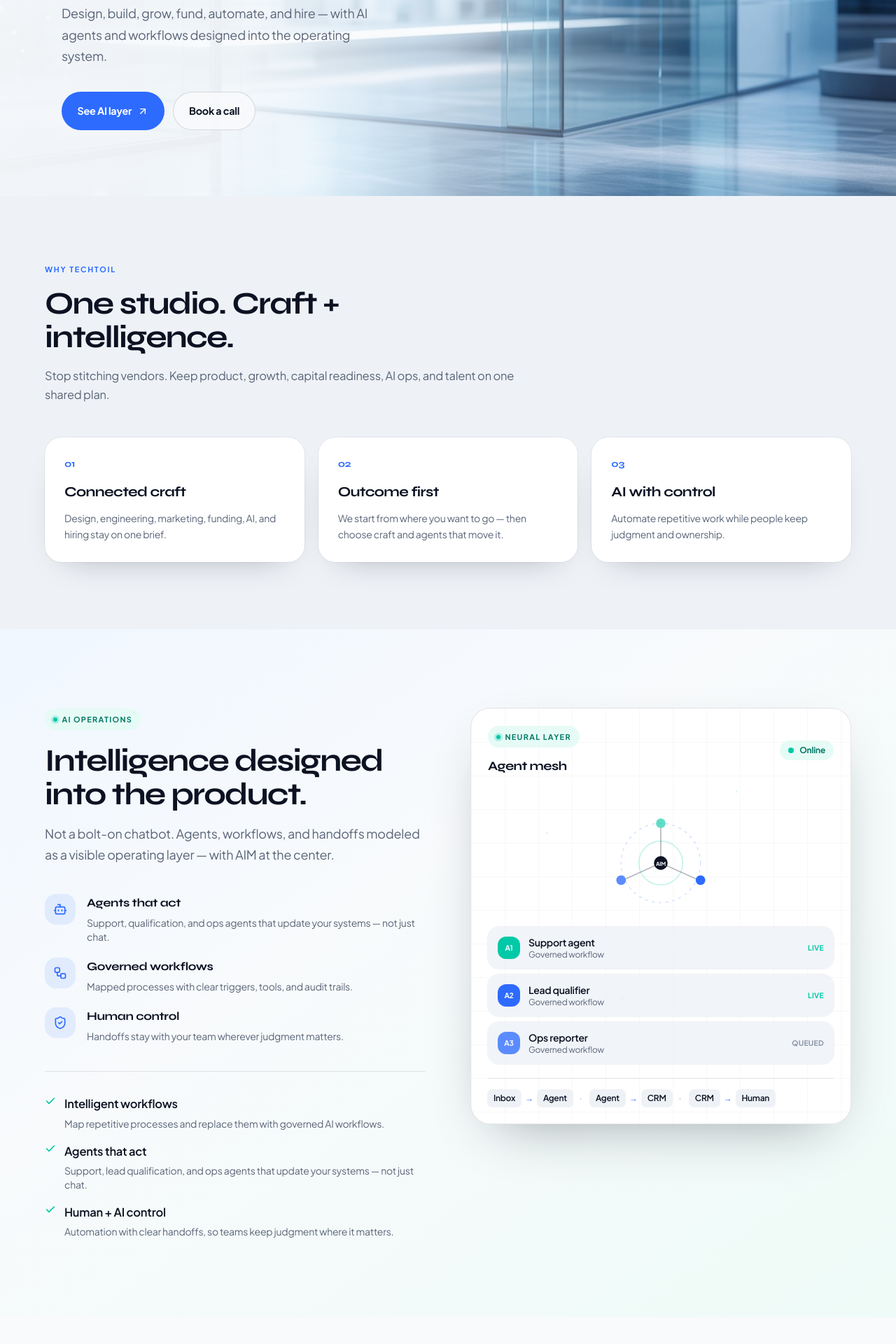
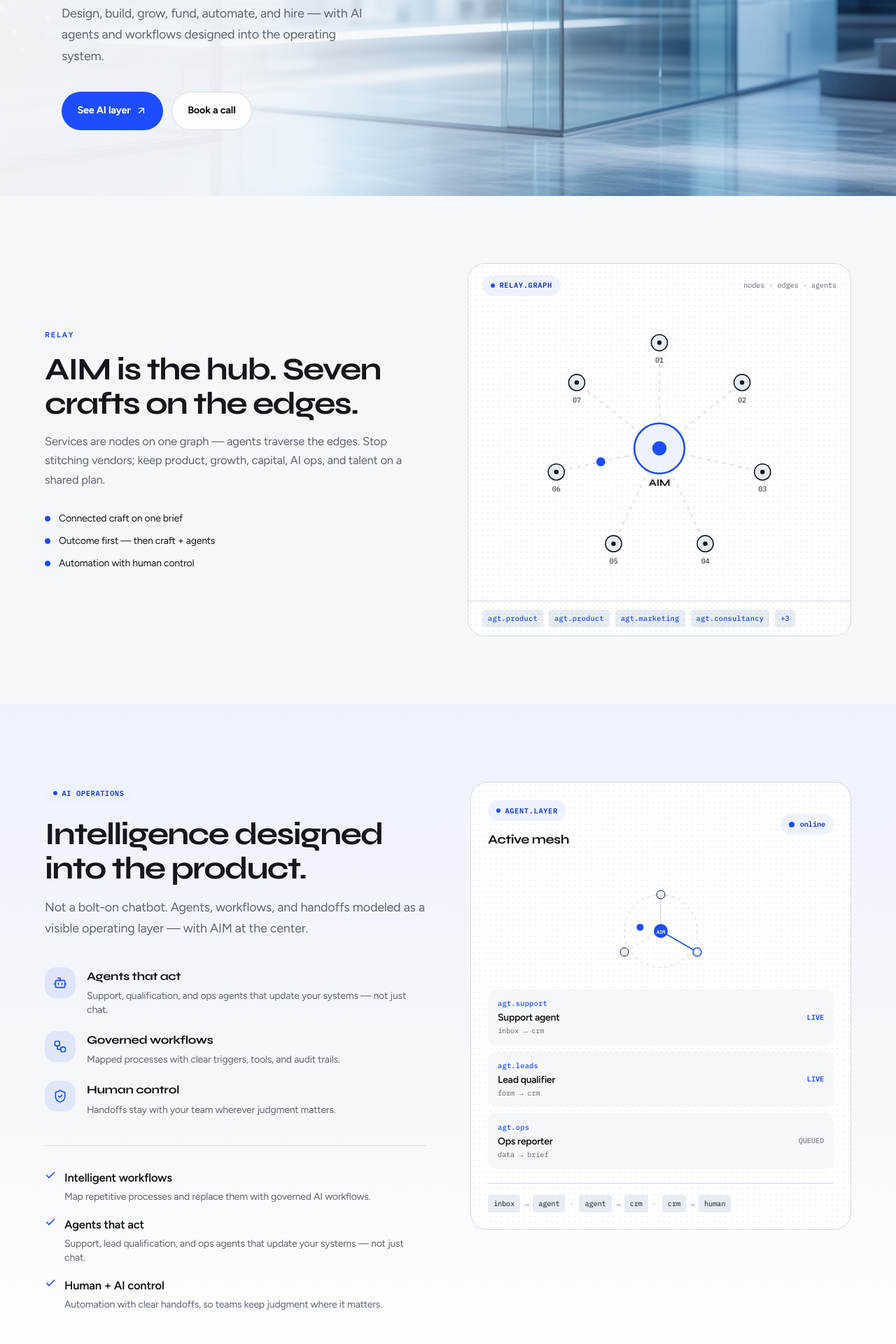
Before and after one commit to itexperts-ai/techtoil-web, a React (Vite) app: page / in a window 1280 px wide. Shown: the part 520-2440 px from the top of the page at 70% size. Built offline with nearby package versions, Linux system fonts and the light colour scheme.

Commit message:
Apply Cobalt Relay graph craft to the Orbit AI site.
Add AIM hub relay graph, flat cobalt tokens, Figtree/Plex Mono, hub-node logo, and intake→deliver rail.

Co-authored-by: Cursor <cursoragent@cursor.com>

```diff
--- a/index.html
+++ b/index.html
@@ -11,7 +11,7 @@
     <link rel="preconnect" href="https://fonts.googleapis.com" />
     <link rel="preconnect" href="https://fonts.gstatic.com" crossorigin />
     <link
-      href="https://fonts.googleapis.com/css2?family=Plus+Jakarta+Sans:wght@400;500;600;700&family=Syne:wght@600;700;800&display=swap"
+      href="https://fonts.googleapis.com/css2?family=Figtree:wght@400;500;600;700&family=IBM+Plex+Mono:wght@400;500;600&family=Syne:wght@600;700;800&display=swap"
       rel="stylesheet"
     />
     <title>Techtoil — From Vision to Execution</title>
--- a/src/components/ai/AiOrbitPanel.tsx
+++ b/src/components/ai/AiOrbitPanel.tsx
@@ -1,56 +1,55 @@
 import { motion } from 'framer-motion'
 
 const agents = [
-  { id: 'A1', name: 'Support agent', status: 'Live', color: '#00C9A7' },
-  { id: 'A2', name: 'Lead qualifier', status: 'Live', color: '#2D6BFF' },
-  { id: 'A3', name: 'Ops reporter', status: 'Queued', color: '#5B8CFF' },
+  { id: 'agt.support', name: 'Support agent', status: 'live', edge: 'inbox → crm' },
+  { id: 'agt.leads', name: 'Lead qualifier', status: 'live', edge: 'form → crm' },
+  { id: 'agt.ops', name: 'Ops reporter', status: 'queued', edge: 'data → brief' },
 ]
 
 const flows = [
-  { from: 'Inbox', to: 'Agent', label: 'route' },
-  { from: 'Agent', to: 'CRM', label: 'write' },
-  { from: 'CRM', to: 'Human', label: 'handoff' },
+  { from: 'inbox', to: 'agent' },
+  { from: 'agent', to: 'crm' },
+  { from: 'crm', to: 'human' },
 ]
 
 export function AiOrbitPanel() {
   return (
-    <div className="relative overflow-hidden rounded-[1.75rem] border border-line bg-surface shadow-[0_30px_80px_-40px_rgba(12,18,34,0.45)]">
-      <div className="node-grid absolute inset-0 opacity-80" />
+    <div className="relative overflow-hidden rounded-[1.5rem] border border-line bg-paper">
+      <div className="node-grid absolute inset-0 opacity-60" />
       <div className="relative p-5 sm:p-6">
         <div className="flex items-center justify-between gap-3">
           <div>
-            <p className="ai-chip">Neural layer</p>
-            <p className="mt-3 font-display text-lg font-bold tracking-[-0.03em]">Agent mesh</p>
+            <p className="ai-chip">agent.layer</p>
+            <p className="mt-3 font-display text-lg font-bold tracking-[-0.03em]">Active mesh</p>
           </div>
-          <div className="flex items-center gap-2 rounded-full bg-ai-soft px-3 py-1.5 text-xs font-bold text-[#057a66]">
+          <div className="flex items-center gap-2 rounded-full bg-ai-soft px-3 py-1.5 font-mono text-[0.65rem] font-semibold text-accent-deep">
             <span className="relative flex h-2 w-2">
-              <span className="absolute inline-flex h-full w-full animate-ping rounded-full bg-ai opacity-60" />
-              <span className="relative inline-flex h-2 w-2 rounded-full bg-ai" />
+              <span className="absolute inline-flex h-full w-full animate-ping rounded-full bg-accent opacity-50" />
+              <span className="relative inline-flex h-2 w-2 rounded-full bg-accent" />
             </span>
-            Online
+            online
           </div>
         </div>
 
-        {/* Orbit diagram */}
-        <div className="relative mx-auto mt-8 h-44 w-full max-w-xs">
-          <svg viewBox="0 0 240 180" className="absolute inset-0 h-full w-full" aria-hidden>
-            <circle cx="120" cy="95" r="58" fill="none" stroke="rgba(45,107,255,0.2)" strokeWidth="1.5" strokeDasharray="4 6" />
-            <circle cx="120" cy="95" r="32" fill="none" stroke="rgba(0,201,167,0.25)" strokeWidth="1.5" />
-            <motion.circle
-              cx="120"
-              cy="37"
-              r="7"
-              fill="#00C9A7"
-              animate={{ opacity: [0.6, 1, 0.6] }}
-              transition={{ duration: 2.4, repeat: Infinity }}
-            />
-            <circle cx="178" cy="120" r="7" fill="#2D6BFF" />
-            <circle cx="62" cy="120" r="7" fill="#5B8CFF" />
-            <path d="M120 44V95M120 95L171 118M120 95L69 118" stroke="#0C1222" strokeWidth="1.5" strokeOpacity="0.35" />
-            <circle cx="120" cy="95" r="10" fill="#0C1222" />
-            <text x="120" y="99" textAnchor="middle" fill="#F8FAFC" fontSize="8" fontWeight="700">
+        <div className="relative mx-auto mt-8 h-40 w-full max-w-xs">
+          <svg viewBox="0 0 240 160" className="absolute inset-0 h-full w-full" aria-hidden>
+            <circle cx="120" cy="85" r="52" fill="none" stroke="#D3D9E2" strokeWidth="1.25" strokeDasharray="4 5" />
+            <line x1="120" y1="33" x2="120" y2="85" stroke="#D3D9E2" strokeWidth="1.25" />
+            <line x1="120" y1="85" x2="172" y2="115" stroke="#1E4DFF" strokeWidth="1.5" />
+            <line x1="120" y1="85" x2="68" y2="115" stroke="#D3D9E2" strokeWidth="1.25" strokeDasharray="4 5" />
+            <circle cx="120" cy="85" r="10" fill="#1E4DFF" />
+            <text x="120" y="89" textAnchor="middle" fill="#fff" fontSize="7" fontFamily="IBM Plex Mono, monospace" fontWeight="600">
               AIM
             </text>
+            <motion.circle
+              r="5"
+              fill="#1E4DFF"
+              animate={{ cx: [120, 172, 120, 68, 120], cy: [33, 115, 85, 115, 33] }}
+              transition={{ duration: 8, repeat: Infinity, ease: 'easeInOut' }}
+            />
+            <circle cx="120" cy="33" r="6" fill="#E7ECF3" stroke="#14171C" strokeWidth="1" />
+            <circle cx="172" cy="115" r="6" fill="#EEF2FF" stroke="#1E4DFF" strokeWidth="1.5" />
+            <circle cx="68" cy="115" r="6" fill="#E7ECF3" stroke="#14171C" strokeWidth="1" />
           </svg>
         </div>
 
@@ -58,22 +57,22 @@ export function AiOrbitPanel() {
           {agents.map((a, i) => (
             <motion.div
               key={a.id}
-              className="flex items-center justify-between rounded-2xl bg-bg/80 px-3.5 py-3 ring-1 ring-ink/5"
+              className="flex items-center justify-between rounded-xl bg-bg px-3.5 py-3"
               initial={{ opacity: 0, x: 12 }}
               whileInView={{ opacity: 1, x: 0 }}
               viewport={{ once: true }}
               transition={{ delay: i * 0.08 }}
             >
-              <div className="flex items-center gap-3">
-                <span className="flex h-8 w-8 items-center justify-center rounded-xl text-[0.65rem] font-bold text-white" style={{ background: a.color }}>
-                  {a.id}
-                </span>
-                <div>
-                  <p className="text-sm font-semibold tracking-[-0.02em]">{a.name}</p>
-                  <p className="text-xs text-mute">Governed workflow</p>
-                </div>
+              <div>
+                <p className="agt-tag">{a.id}</p>
+                <p className="mt-0.5 text-sm font-semibold tracking-[-0.02em]">{a.name}</p>
+                <p className="font-mono text-[0.65rem] text-mute">{a.edge}</p>
               </div>
-              <span className={`text-[0.65rem] font-bold uppercase tracking-wide ${a.status === 'Live' ? 'text-ai' : 'text-faint'}`}>
+              <span
+                className={`font-mono text-[0.65rem] font-semibold uppercase ${
+                  a.status === 'live' ? 'text-accent' : 'text-faint'
+                }`}
+              >
                 {a.status}
               </span>
             </motion.div>
@@ -82,11 +81,11 @@ export function AiOrbitPanel() {
 
         <div className="mt-5 flex flex-wrap items-center gap-2 border-t border-line pt-4">
           {flows.map((f, i) => (
-            <span key={f.label} className="inline-flex items-center gap-1.5 text-xs text-mute">
-              <span className="rounded-md bg-bg px-2 py-1 font-semibold text-ink ring-1 ring-ink/5">{f.from}</span>
+            <span key={`${f.from}-${f.to}`} className="inline-flex items-center gap-1.5 font-mono text-[0.65rem] text-mute">
+              <span className="rounded bg-well px-2 py-1 text-ink">{f.from}</span>
               <span className="text-accent">→</span>
-              <span className="rounded-md bg-bg px-2 py-1 font-semibold text-ink ring-1 ring-ink/5">{f.to}</span>
-              {i < flows.length - 1 && <span className="mx-1 text-faint">·</span>}
+              <span className="rounded bg-well px-2 py-1 text-ink">{f.to}</span>
+              {i < flows.length - 1 && <span className="text-faint">·</span>}
             </span>
           ))}
         </div>
--- /dev/null
+++ b/src/components/ai/AimRelayGraph.tsx
@@ -0,0 +1,94 @@
+import { motion } from 'framer-motion'
+import { services } from '../../data/services'
+
+/** AIM hub with seven service nodes + traversing agent */
+export function AimRelayGraph() {
+  const cx = 200
+  const cy = 170
+  const r = 118
+  const nodes = services.map((s, i) => {
+    const a = (Math.PI * 2 * i) / services.length - Math.PI / 2
+    return {
+      ...s,
+      x: cx + Math.cos(a) * r,
+      y: cy + Math.sin(a) * r,
+      tag: `agt.${s.id.split('-')[0]}`,
+    }
+  })
+
+  return (
+    <div className="relative overflow-hidden rounded-[1.5rem] border border-line bg-paper">
+      <div className="node-grid absolute inset-0 opacity-70" />
+      <div className="relative flex items-center justify-between px-4 pt-4 sm:px-5">
+        <p className="ai-chip">relay.graph</p>
+        <p className="font-mono text-[0.65rem] text-mute">nodes · edges · agents</p>
+      </div>
+      <svg viewBox="0 0 400 340" className="relative mx-auto h-auto w-full max-w-lg" role="img" aria-label="AIM hub connected to seven services">
+        {/* Edges */}
+        {nodes.map((n) => (
+          <line
+            key={`e-${n.id}`}
+            x1={cx}
+            y1={cy}
+            x2={n.x}
+            y2={n.y}
+            stroke="#D3D9E2"
+            strokeWidth="1.25"
+            strokeDasharray="4 5"
+          />
+        ))}
+
+        {/* Traversing agent on Design edge (index 0) */}
+        <motion.circle
+          r="5"
+          fill="#1E4DFF"
+          initial={{ cx, cy }}
+          animate={{
+            cx: [cx, nodes[0].x, cx, nodes[5].x, cx],
+            cy: [cy, nodes[0].y, cy, nodes[5].y, cy],
+          }}
+          transition={{ duration: 8, repeat: Infinity, ease: 'easeInOut' }}
+        />
+
+        {/* Service nodes */}
+        {nodes.map((n) => (
+          <g key={n.id}>
+            <a href={`#${n.id}`}>
+              <circle cx={n.x} cy={n.y} r="9" fill="#E7ECF3" stroke="#14171C" strokeWidth="1.25" />
+              <circle cx={n.x} cy={n.y} r="2.5" fill="#14171C" />
+              <text
+                x={n.x}
+                y={n.y + 22}
+                textAnchor="middle"
+                className="fill-ink"
+                style={{ fontSize: 8, fontFamily: 'IBM Plex Mono, monospace' }}
+              >
+                {n.num}
+              </text>
+            </a>
+          </g>
+        ))}
+
+        {/* AIM hub */}
+        <circle cx={cx} cy={cy} r="28" fill="#EEF2FF" stroke="#1E4DFF" strokeWidth="2" />
+        <circle cx={cx} cy={cy} r="8" fill="#1E4DFF" />
+        <text
+          x={cx}
+          y={cy + 42}
+          textAnchor="middle"
+          style={{ fontSize: 11, fontWeight: 700, fontFamily: 'Syne, sans-serif', fill: '#14171C' }}
+        >
+          AIM
+        </text>
+      </svg>
+      <div className="flex flex-wrap gap-2 border-t border-line px-4 py-3 sm:px-5">
+        {nodes.slice(0, 4).map((n) => (
+          <span key={n.tag} className="agt-tag rounded bg-well px-2 py-1">
+            {n.tag}
+          </span>
+        ))}
+        <span className="agt-tag rounded bg-well px-2 py-1">+{nodes.length - 4}</span>
+      </div>
+    </div>
+  )
+}
--- a/src/components/forms/ConsultationForm.tsx
+++ b/src/components/forms/ConsultationForm.tsx
@@ -87,7 +87,7 @@ export function ConsultationForm() {
           outline: none;
         }
         .field:focus {
-          border-color: #2d6bff;
+          border-color: #1e4dff;
           background: #ffffff;
         }
       `}</style>
--- a/src/index.css
+++ b/src/index.css
@@ -1,25 +1,27 @@
 @import 'tailwindcss';
 
 /*
-  Orbit Studio — stylish AI-forward light system
-  Mist porcelain · cobalt signal · mint neural · Syne + Plus Jakarta
+  Cobalt Relay — AI workflow graph system
+  Cool field · flat cobalt signal · Syne + Figtree + IBM Plex Mono
 */
 @theme {
-  --color-bg: #eef2f7;
-  --color-paper: #f8fafc;
+  --color-bg: #f6f7f9;
+  --color-paper: #ffffff;
   --color-surface: #ffffff;
-  --color-ink: #0c1222;
-  --color-mute: #5a6578;
-  --color-faint: #8b95a8;
-  --color-line: rgba(12, 18, 34, 0.1);
-  --color-accent: #2d6bff;
-  --color-accent-bright: #5b8cff;
-  --color-accent-deep: #1a4fd6;
-  --color-ai: #00c9a7;
-  --color-ai-soft: #e6fbf6;
-  --color-dark: #0a0f1a;
+  --color-ink: #14171c;
+  --color-mute: #5e6670;
+  --color-faint: #8b929c;
+  --color-line: #d3d9e2;
+  --color-well: #e7ecf3;
+  --color-accent: #1e4dff;
+  --color-accent-bright: #4d72ff;
+  --color-accent-deep: #1436c4;
+  --color-ai: #1e4dff;
+  --color-ai-soft: #eef2ff;
+  --color-dark: #14171c;
   --font-display: 'Syne', sans-serif;
-  --font-sans: 'Plus Jakarta Sans', sans-serif;
+  --font-sans: 'Figtree', sans-serif;
+  --font-mono: 'IBM Plex Mono', ui-monospace, monospace;
 }
 
 @layer base {
@@ -30,15 +32,12 @@
   body {
     margin: 0;
     min-width: 320px;
-    background:
-      radial-gradient(ellipse 70% 45% at 90% -5%, rgba(45, 107, 255, 0.07), transparent 50%),
-      radial-gradient(ellipse 50% 35% at 0% 20%, rgba(0, 201, 167, 0.05), transparent 45%),
-      var(--color-bg);
+    background: var(--color-bg);
     color: var(--color-ink);
     font-family: var(--font-sans);
     font-size: 16.5px;
     line-height: 1.65;
-    letter-spacing: -0.015em;
+    letter-spacing: -0.012em;
     -webkit-font-smoothing: antialiased;
   }
 
@@ -47,7 +46,7 @@
   }
 
   ::selection {
-    background: color-mix(in oklab, var(--color-accent) 28%, white);
+    background: color-mix(in oklab, var(--color-accent) 22%, white);
   }
 }
 
@@ -56,16 +55,16 @@
     font-family: var(--font-display);
   }
 
+  .font-mono {
+    font-family: var(--font-mono);
+  }
+
   .band-dark {
-    background:
-      radial-gradient(ellipse 55% 60% at 85% 10%, rgba(45, 107, 255, 0.28), transparent 55%),
-      radial-gradient(ellipse 40% 45% at 10% 90%, rgba(0, 201, 167, 0.15), transparent 50%),
-      var(--color-dark);
+    background: var(--color-dark);
   }
 
   .band-ai {
-    background:
-      linear-gradient(145deg, #f0f7ff 0%, #f8fafc 40%, #eefbf7 100%);
+    background: linear-gradient(180deg, #eef2ff 0%, #f6f7f9 55%, #ffffff 100%);
   }
 
   .eyebrow {
@@ -100,9 +99,9 @@
   .hero-wash {
     background: linear-gradient(
       105deg,
-      rgba(248, 250, 252, 0.98) 0%,
-      rgba(248, 250, 252, 0.94) 34%,
-      rgba(248, 250, 252, 0.55) 55%,
+      rgba(246, 247, 249, 0.98) 0%,
+      rgba(246, 247, 249, 0.94) 34%,
+      rgba(246, 247, 249, 0.55) 55%,
       transparent 78%
     );
   }
@@ -111,9 +110,9 @@
     .hero-wash {
       background: linear-gradient(
         180deg,
-        rgba(248, 250, 252, 0.97) 0%,
-        rgba(248, 250, 252, 0.92) 45%,
-        rgba(248, 250, 252, 0.4) 72%,
+        rgba(246, 247, 249, 0.97) 0%,
+        rgba(246, 247, 249, 0.92) 45%,
+        rgba(246, 247, 249, 0.4) 72%,
         transparent 100%
       );
     }
@@ -129,7 +128,7 @@
     font-size: 0.9rem;
     font-weight: 650;
     color: white;
-    transition: background 0.2s ease, transform 0.2s ease;
+    transition: background 0.2s ease;
   }
 
   .btn-primary:hover {
@@ -141,8 +140,8 @@
     align-items: center;
     gap: 0.5rem;
     border-radius: 9999px;
-    border: 1px solid rgba(12, 18, 34, 0.14);
-    background: rgba(248, 250, 252, 0.85);
+    border: 1px solid var(--color-line);
+    background: rgba(255, 255, 255, 0.9);
     padding: 0.9rem 1.4rem;
     font-size: 0.9rem;
     font-weight: 650;
@@ -150,19 +149,9 @@
     backdrop-filter: blur(8px);
   }
 
-  .btn-ghost:hover {
-    border-color: rgba(12, 18, 34, 0.3);
-  }
-
   .node-grid {
-    background-image:
-      radial-gradient(circle at 20% 30%, rgba(45, 107, 255, 0.12) 0 1.5px, transparent 2px),
-      radial-gradient(circle at 70% 20%, rgba(0, 201, 167, 0.14) 0 1.5px, transparent 2px),
-      radial-gradient(circle at 40% 70%, rgba(45, 107, 255, 0.1) 0 1.5px, transparent 2px),
-      radial-gradient(circle at 85% 65%, rgba(0, 201, 167, 0.1) 0 1.5px, transparent 2px),
-      linear-gradient(rgba(12, 18, 34, 0.035) 1px, transparent 1px),
-      linear-gradient(90deg, rgba(12, 18, 34, 0.035) 1px, transparent 1px);
-    background-size: auto, auto, auto, auto, 48px 48px, 48px 48px;
+    background-image: radial-gradient(circle, rgba(20, 23, 28, 0.12) 1px, transparent 1px);
+    background-size: 8px 8px;
   }
 
   .ai-chip {
@@ -171,10 +160,11 @@
     gap: 0.4rem;
     border-radius: 9999px;
     background: var(--color-ai-soft);
-    color: #057a66;
-    font-size: 0.68rem;
-    font-weight: 700;
-    letter-spacing: 0.12em;
+    color: var(--color-accent-deep);
+    font-family: var(--font-mono);
+    font-size: 0.65rem;
+    font-weight: 600;
+    letter-spacing: 0.06em;
     text-transform: uppercase;
     padding: 0.4rem 0.75rem;
   }
@@ -184,8 +174,15 @@
     width: 6px;
     height: 6px;
     border-radius: 9999px;
-    background: var(--color-ai);
-    box-shadow: 0 0 0 3px rgba(0, 201, 167, 0.25);
+    background: var(--color-accent);
+  }
+
+  .agt-tag {
+    font-family: var(--font-mono);
+    font-size: 0.65rem;
+    font-weight: 500;
+    letter-spacing: 0.02em;
+    color: var(--color-accent);
   }
 }
 
--- a/src/pages/HomePage.tsx
+++ b/src/pages/HomePage.tsx
@@ -4,6 +4,7 @@ import { useRef } from 'react'
 import { ArrowUpRight, Check, Bot, Workflow, ShieldCheck, Sparkles } from 'lucide-react'
 import { aiHighlights, services } from '../data/services'
 import { AiOrbitPanel } from '../components/ai/AiOrbitPanel'
+import { AimRelayGraph } from '../components/ai/AimRelayGraph'
 
 const fade = {
   initial: { opacity: 0, y: 26 },
@@ -13,10 +14,10 @@ const fade = {
 }
 
 const steps = [
-  { n: '01', t: 'Discover', d: 'Clarify stage, constraints, and the outcome that matters.' },
-  { n: '02', t: 'Map', d: 'Choose craft + AI agents that move the outcome.' },
-  { n: '03', t: 'Build', d: 'Ship product, growth, and automation in shared sprints.' },
-  { n: '04', t: 'Operate', d: 'Hand over systems people and agents can run together.' },
+  { n: '01', t: 'Intake', d: 'Clarify stage, constraints, and the outcome that matters.' },
+  { n: '02', t: 'Route', d: 'Map craft + agents that move the outcome.' },
+  { n: '03', t: 'Run', d: 'Ship product, growth, and automation in shared sprints.' },
+  { n: '04', t: 'Deliver', d: 'Hand over systems people and agents can run together.' },
 ]
 
 const aiPillars = [
@@ -90,44 +91,32 @@ export function HomePage() {
         </div>
       </section>
 
-      {/* Why */}
+      {/* Relay graph + why */}
       <section className="px-4 py-20 md:px-6 md:py-24">
-        <div className="mx-auto max-w-6xl">
-          <motion.div {...fade} className="max-w-2xl">
-            <p className="eyebrow text-accent">Why Techtoil</p>
-            <h2 className="title mt-4">One studio. Craft + intelligence.</h2>
+        <div className="mx-auto grid max-w-6xl items-center gap-12 lg:grid-cols-2 lg:gap-14">
+          <motion.div {...fade}>
+            <p className="eyebrow text-accent">Relay</p>
+            <h2 className="title mt-4">AIM is the hub. Seven crafts on the edges.</h2>
             <p className="mt-4 text-mute">
-              Stop stitching vendors. Keep product, growth, capital readiness, AI ops, and
-              talent on one shared plan.
+              Services are nodes on one graph — agents traverse the edges. Stop stitching
+              vendors; keep product, growth, capital, AI ops, and talent on a shared plan.
             </p>
+            <ul className="mt-8 space-y-3 text-sm">
+              {[
+                'Connected craft on one brief',
+                'Outcome first — then craft + agents',
+                'Automation with human control',
+              ].map((t) => (
+                <li key={t} className="flex items-center gap-3">
+                  <span className="h-2 w-2 rounded-full bg-accent" />
+                  {t}
+                </li>
+              ))}
+            </ul>
           </motion.div>
-          <div className="mt-12 grid gap-5 md:grid-cols-3">
-            {[
-              {
-                t: 'Connected craft',
-                d: 'Design, engineering, marketing, funding, AI, and hiring stay on one brief.',
-              },
-              {
-                t: 'Outcome first',
-                d: 'We start from where you want to go — then choose craft and agents that move it.',
-              },
-              {
-                t: 'AI with control',
-                d: 'Automate repetitive work while people keep judgment and ownership.',
-              },
-            ].map((item, i) => (
-              <motion.div
-                key={item.t}
-                className="rounded-3xl bg-surface p-7 ring-1 ring-ink/5 shadow-[0_20px_50px_-32px_rgba(12,18,34,0.4)]"
-                {...fade}
-                transition={{ ...fade.transition, delay: i * 0.06 }}
-              >
-                <p className="font-display text-sm font-bold text-accent">0{i + 1}</p>
-                <h3 className="mt-4 font-display text-xl font-bold tracking-[-0.03em]">{item.t}</h3>
-                <p className="mt-3 text-sm leading-relaxed text-mute">{item.d}</p>
-              </motion.div>
-            ))}
-          </div>
+          <motion.div {...fade}>
+            <AimRelayGraph />
+          </motion.div>
         </div>
       </section>
 
@@ -251,15 +240,18 @@ export function HomePage() {
             <p className="eyebrow text-accent">Process</p>
             <h2 className="title mt-4">From brief to running systems.</h2>
           </motion.div>
-          <div className="mt-12 grid gap-4 sm:grid-cols-2 lg:grid-cols-4">
+          <div className="mt-12 grid gap-0 sm:grid-cols-2 lg:grid-cols-4">
             {steps.map((step, i) => (
               <motion.div
                 key={step.n}
-                className="rounded-3xl bg-bg p-6 ring-1 ring-ink/5"
+                className="relative border border-line bg-paper p-6 first:rounded-l-2xl last:rounded-r-2xl max-lg:rounded-2xl max-lg:mb-3"
                 {...fade}
                 transition={{ ...fade.transition, delay: i * 0.05 }}
               >
-                <p className="font-display text-3xl font-extrabold text-accent/25">{step.n}</p>
+                {i < steps.length - 1 && (
+                  <span className="absolute right-0 top-1/2 hidden h-px w-3 translate-x-full bg-accent lg:block" />
+                )}
+                <p className="font-mono text-xs text-accent">{step.n}</p>
                 <h3 className="mt-3 font-display text-lg font-bold tracking-[-0.02em]">{step.t}</h3>
                 <p className="mt-2 text-sm leading-relaxed text-mute">{step.d}</p>
               </motion.div>
```
Also changed, not shown: src/components/brand/Logo.tsx (+16 -17 lines), src/data/services.ts (+7 -7 lines), public/favicon.svg.
